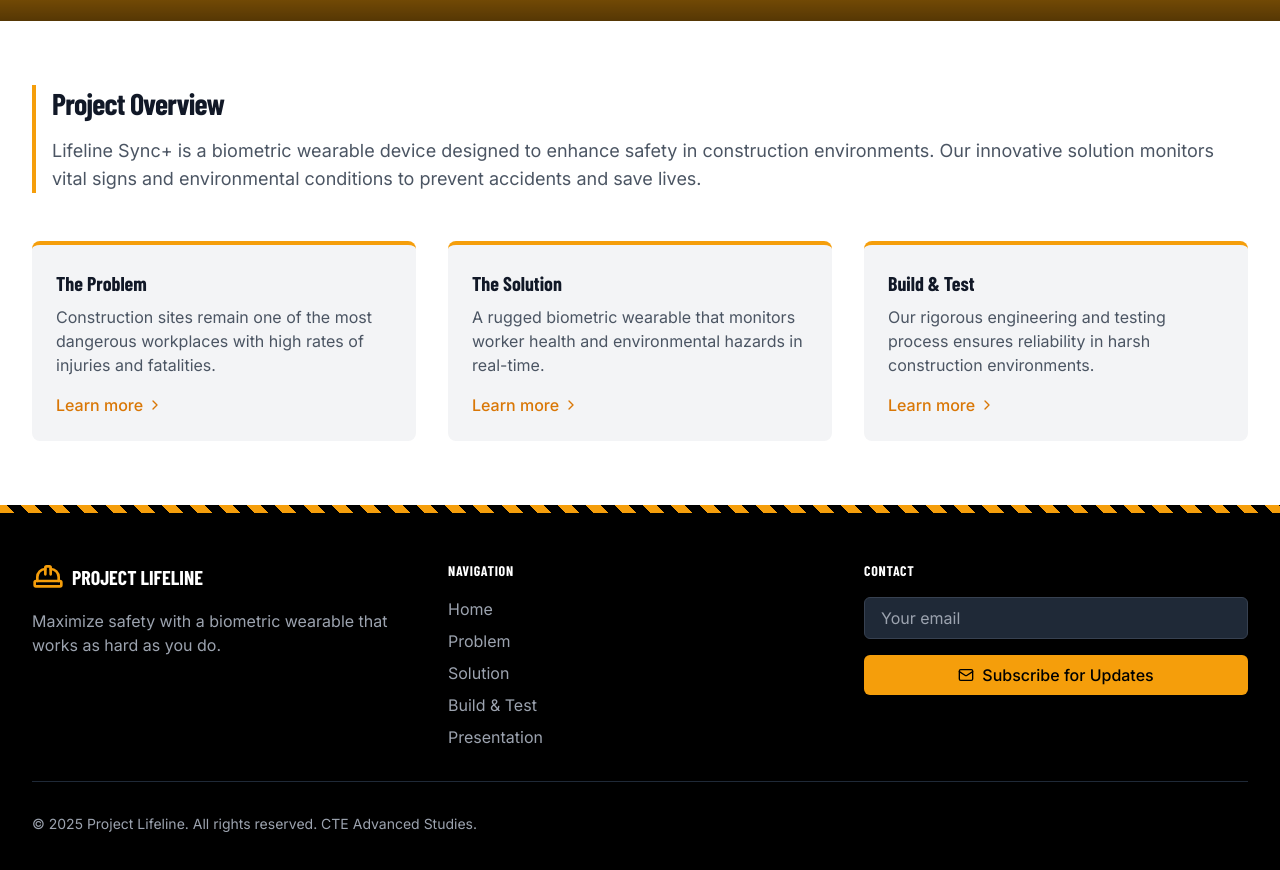
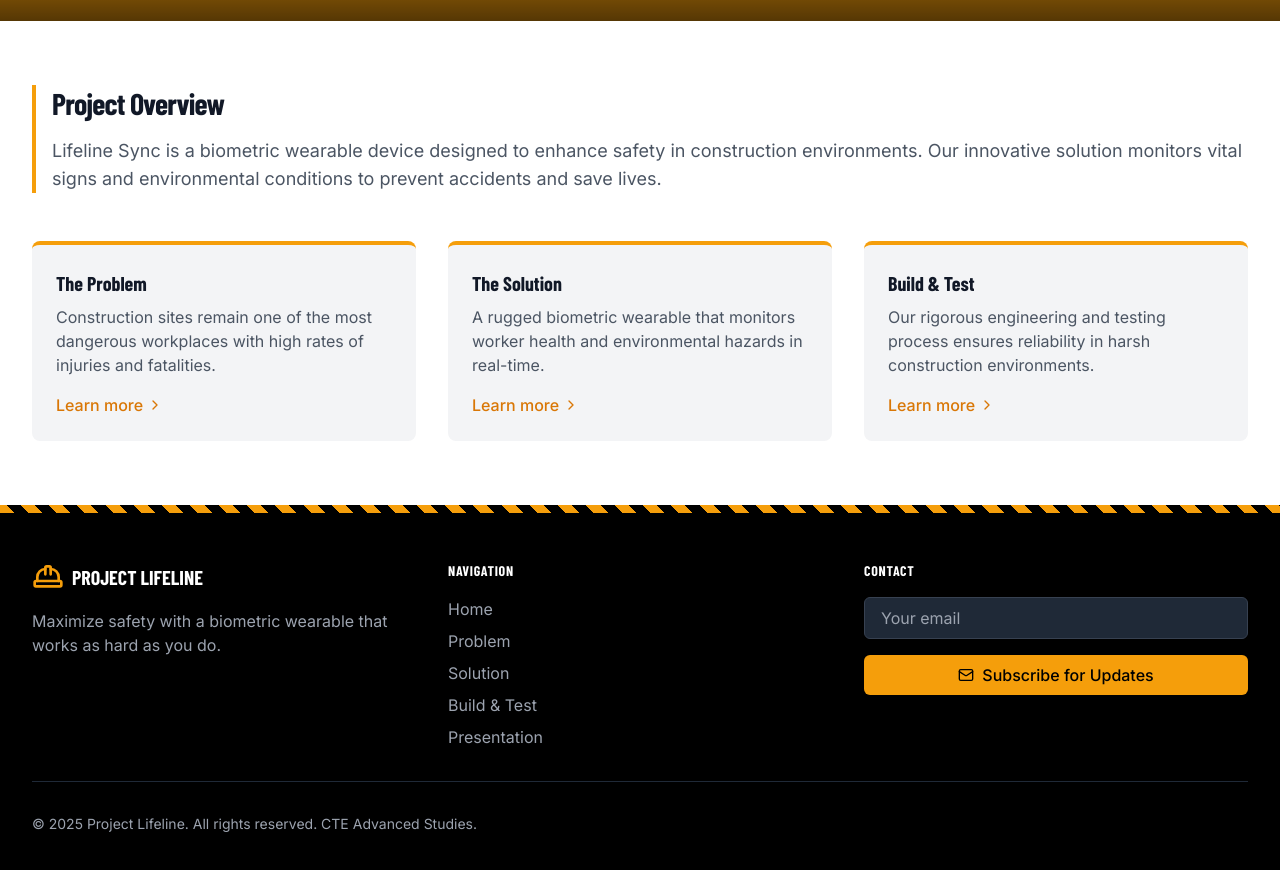
Before and after one commit to hriday-j-patel/Project-LifeLine-Portfolio, a Next.js app: page / in a window 1280 px wide. Shown: the part 940-1810 px from the top of the page. Built offline with nearby package versions, Linux system fonts and the light colour scheme; a web font is replaced by a local one.

Commit message:
LifeLine Sync+ --> LifeLine Sync

```diff
--- a/app/page.tsx
+++ b/app/page.tsx
@@ -98,7 +98,7 @@ export default function Home() {
           <div className="border-l-4 border-yellow-500 pl-4">
             <h2 className="text-3xl font-bold tracking-tight text-gray-900">Project Overview</h2>
             <p className="mt-4 text-lg text-gray-600">
-              Lifeline Sync+ is a biometric wearable device designed to enhance safety in construction environments.
+              Lifeline Sync is a biometric wearable device designed to enhance safety in construction environments.
               Our innovative solution monitors vital signs and environmental conditions to prevent accidents and save
               lives.
             </p>
```
